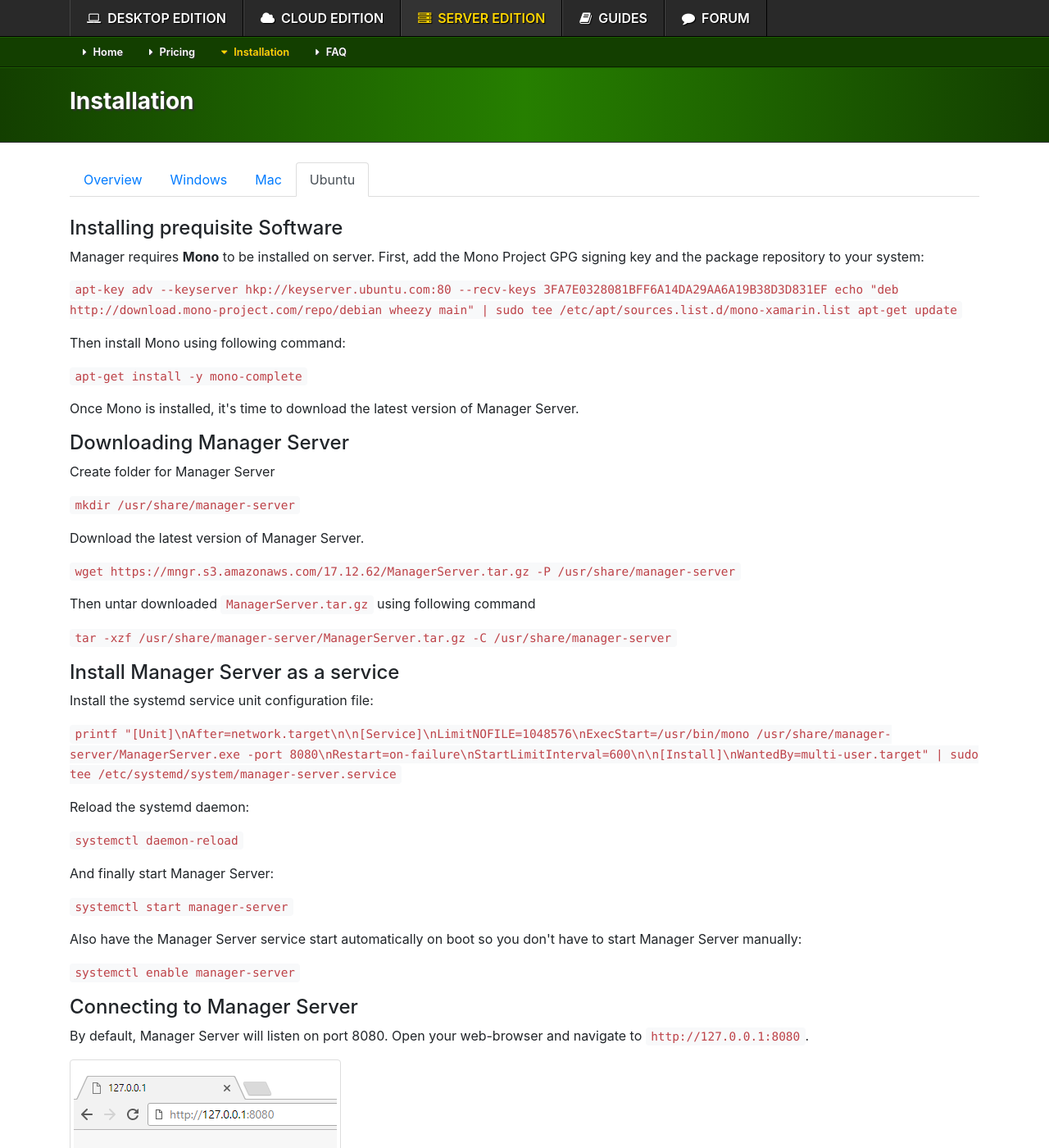
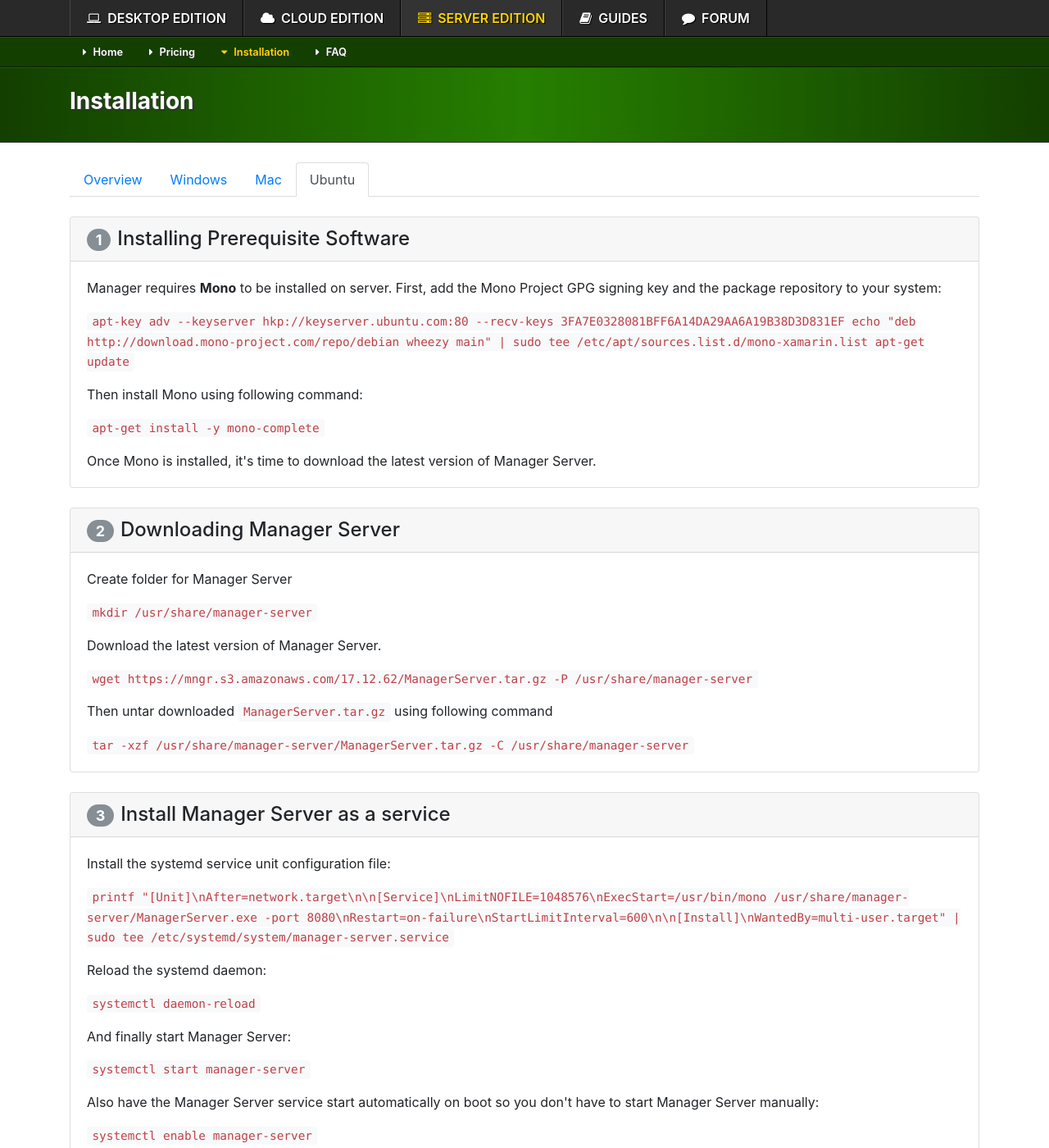
Before and after one commit to 3etechinns/www.manager.io, a Jekyll site: the page built from server/installation/ubuntu/index.html, in a window 1280 px wide and 1400 px high. Shown: the whole window at 82% size. Built offline with Jekyll 4.4.1, drawn with Linux system fonts in a browser that asks for light colours; comment, search, counter and statistics services are not loaded.

Commit message:
no message

```diff
--- a/server/installation/ubuntu/index.html
+++ b/server/installation/ubuntu/index.html
@@ -10,64 +10,45 @@ title: Installation
 </ul>
 
 {% assign release = site.data.releases | last %}
-<h4>Installing prequisite Software</h4>
 
-<p>Manager requires <strong>Mono</strong> to be installed on server. First, add the Mono Project GPG signing key and the package repository to your system:</p>
-
-<p><code>apt-key adv --keyserver hkp://keyserver.ubuntu.com:80 --recv-keys 3FA7E0328081BFF6A14DA29AA6A19B38D3D831EF
+<div class="card mb-4"><h4 class="card-header"><span class="badge badge-pill badge-secondary mr-2">1</span>Installing Prerequisite Software</h4><div class="card-body">
+<p class="card-text">Manager requires <strong>Mono</strong> to be installed on server. First, add the Mono Project GPG signing key and the package repository to your system:</p>
+<p class="card-text"><code>apt-key adv --keyserver hkp://keyserver.ubuntu.com:80 --recv-keys 3FA7E0328081BFF6A14DA29AA6A19B38D3D831EF
 echo "deb http://download.mono-project.com/repo/debian wheezy main" | sudo tee /etc/apt/sources.list.d/mono-xamarin.list
 apt-get update</code></p>
+<p class="card-text">Then install Mono using following command:</p>
+<p class="card-text"><code>apt-get install -y mono-complete</code></p>
+<p class="card-text">Once Mono is installed, it's time to download the latest version of Manager Server.</p>
+</div></div>
 
-<p>Then install Mono using following command:</p>
+<div class="card mb-4"><h4 class="card-header"><span class="badge badge-pill badge-secondary mr-2">2</span>Downloading Manager Server</h4><div class="card-body">
+<p class="card-text">Create folder for Manager Server</p>
+<p class="card-text"><code>mkdir /usr/share/manager-server</code></p>
+<p class="card-text">Download the latest version of Manager Server.</p>
+<p class="card-text"><code>wget https://mngr.s3.amazonaws.com/{{ release.version }}/ManagerServer.tar.gz -P /usr/share/manager-server</code></p>
+<p class="card-text">Then untar downloaded <code>ManagerServer.tar.gz</code> using following command</p>
+<p class="card-text"><code>tar -xzf /usr/share/manager-server/ManagerServer.tar.gz -C /usr/share/manager-server</code></p>
+</div></div>
 
-<p><code>apt-get install -y mono-complete</code></p>
+<div class="card mb-4"><h4 class="card-header"><span class="badge badge-pill badge-secondary mr-2">3</span>Install Manager Server as a service</h4><div class="card-body">
+<p class="card-text">Install the systemd service unit configuration file:</p>
+<p class="card-text"><code>printf "[Unit]\nAfter=network.target\n\n[Service]\nLimitNOFILE=1048576\nExecStart=/usr/bin/mono /usr/share/manager-server/ManagerServer.exe -port 8080\nRestart=on-failure\nStartLimitInterval=600\n\n[Install]\nWantedBy=multi-user.target" | sudo tee /etc/systemd/system/manager-server.service</code></p>
+<p class="card-text">Reload the systemd daemon:</p>
+<p class="card-text"><code>systemctl daemon-reload</code></p>
+<p class="card-text">And finally start Manager Server:</p>
+<p class="card-text"></p><p><code>systemctl start manager-server</code></p>
+<p class="card-text">Also have the Manager Server service start automatically on boot so you don't have to start Manager Server manually:</p>
+<p class="card-text"></p><p><code>systemctl enable manager-server</code></p>
+</div></div>
 
-<p>Once Mono is installed, it's time to download the latest version of Manager Server.</p>
+<div class="card mb-4"><h4 class="card-header"><span class="badge badge-pill badge-secondary mr-2">4</span>Connecting to Manager Server</h4><div class="card-body">
+<p class="card-text">By default, Manager Server will listen on port 8080. Open your web-browser and navigate to <code>http://127.0.0.1:8080</code>.</p>
+<p class="card-text"><img src="address.png" class="img-thumbnail"></p>
+<p class="card-text">You should see login screen.</p>
+<p class="card-text"><img src="login.png" class="img-thumbnail"></p>
+<p class="card-text">Default administrator password is empty so just click <kbd>Login</kbd> without entering any password.</p>
+</div></div>
 
-<h4>Downloading Manager Server</h4>
-
-<p>Create folder for Manager Server</p>
-
-<p><code>mkdir /usr/share/manager-server</code></p>
-
-<p>Download the latest version of Manager Server.</p>
-
-<p><code>wget https://mngr.s3.amazonaws.com/{{ release.version }}/ManagerServer.tar.gz -P /usr/share/manager-server</code></p>
-
-<p>Then untar downloaded <code>ManagerServer.tar.gz</code> using following command</p>
-
-<p><code>tar -xzf /usr/share/manager-server/ManagerServer.tar.gz -C /usr/share/manager-server</code></p>
-
-<h4>Install Manager Server as a service</h4>
-
-<p>Install the systemd service unit configuration file:</p>
-
-<p><code>printf "[Unit]\nAfter=network.target\n\n[Service]\nLimitNOFILE=1048576\nExecStart=/usr/bin/mono /usr/share/manager-server/ManagerServer.exe -port 8080\nRestart=on-failure\nStartLimitInterval=600\n\n[Install]\nWantedBy=multi-user.target" | sudo tee /etc/systemd/system/manager-server.service</code></p>
-
-<p>Reload the systemd daemon:</p>
-
-<p><code>systemctl daemon-reload</code></p>
-
-<p>And finally start Manager Server:</p>
-
-<p></p><p><code>systemctl start manager-server</code></p>
-
-<p>Also have the Manager Server service start automatically on boot so you don't have to start Manager Server manually:</p>
-
-<p></p><p><code>systemctl enable manager-server</code></p>
-
-<h4>Connecting to Manager Server</h4>
-
-<p>By default, Manager Server will listen on port 8080. Open your web-browser and navigate to <code>http://127.0.0.1:8080</code>.</p>
-
-<p><img src="address.png" class="img-thumbnail"></p>
-
-<p>You should see login screen.</p>
-
-<p><img src="login.png" class="img-thumbnail"></p>
-
-<p>Default administrator password is empty so just click <kbd>Login</kbd> without entering any password.</p>
-
-<h4>Remote access</h4>
-
-<p>Manager Server is basically a web server so setting up access from other computers on local network or Internet is the same as with any other web server. If you are not familiar how web servers work, consider signing up for <a href="http://www.manager.io/cloud">cloud edition</a> instead. Cloud edition works exactly the same as server edition without IT hassles.</p>
+<div class="card mb-4"><h4 class="card-header"><span class="badge badge-pill badge-secondary mr-2">5</span>Remote access</h4><div class="card-body">
+<p class="card-text">Manager Server is basically a web server so setting up access from other computers on local network or Internet is the same as with any other web server. If you are not familiar how web servers work, consider signing up for <a href="http://www.manager.io/cloud">cloud edition</a> instead. Cloud edition works exactly the same as server edition without IT hassles.</p>
+</div></div>
```
